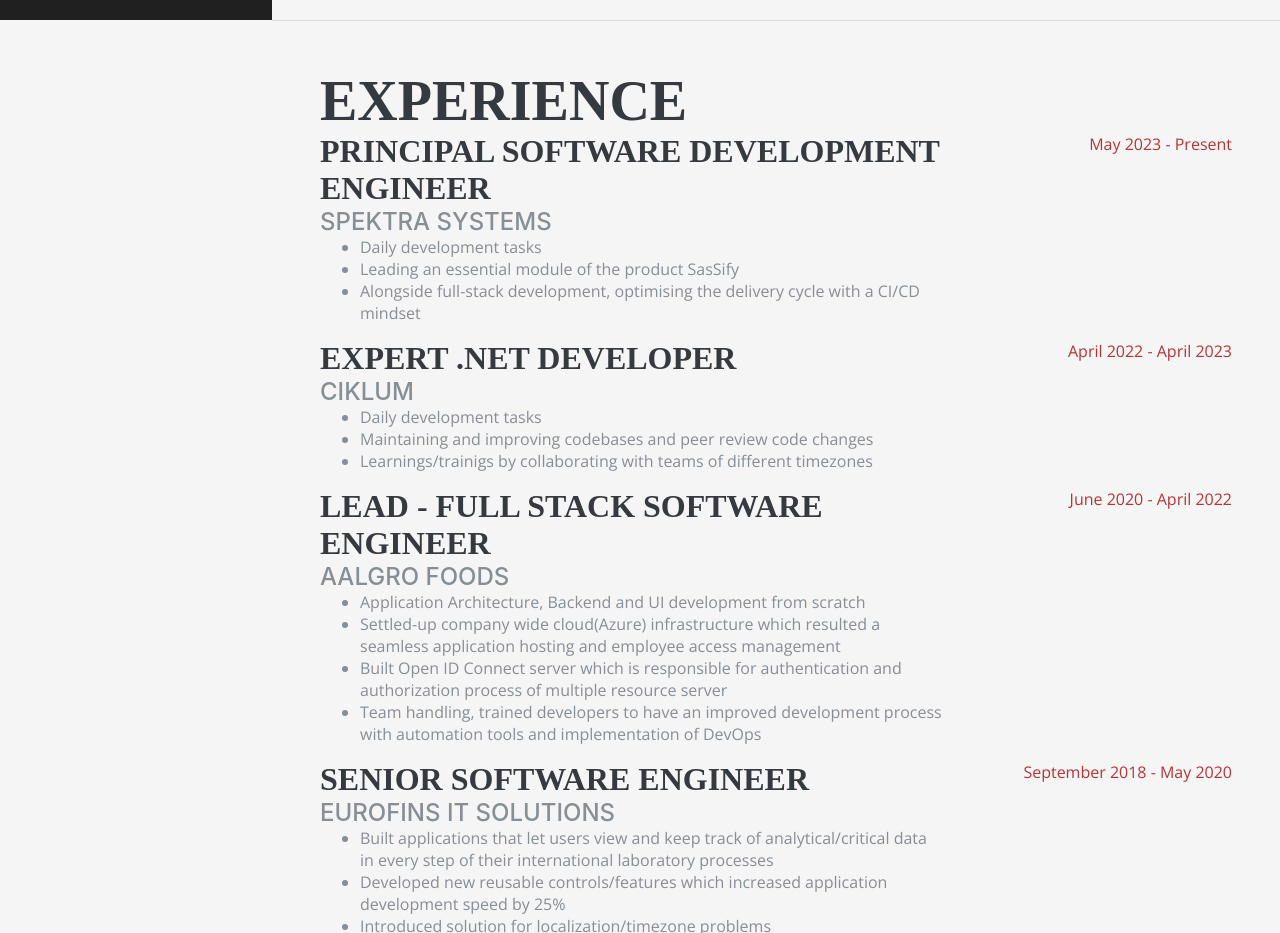
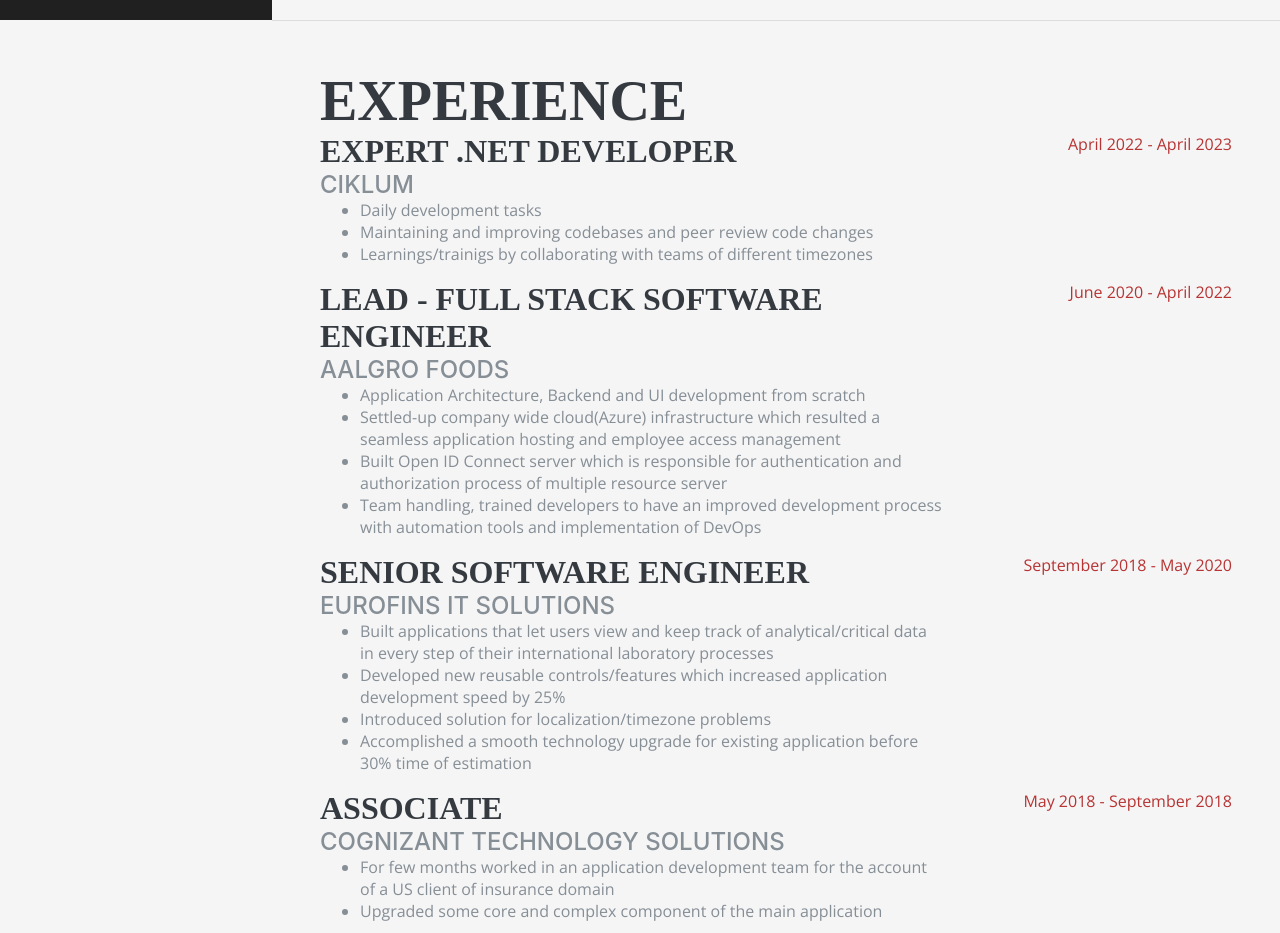
Before and after one commit to MeghnathDas/meghnathdas.github.io, a plain HTML site: page index.html in a window 1280 px wide. Shown: the part 780-1713 px from the top of the page. Drawn offline with nearby package versions, Linux system fonts and the light colour scheme; a web font is replaced by a local one.

Commit message:
Update index.html

```diff
--- a/index.html
+++ b/index.html
@@ -90,28 +90,6 @@
         <section class="resume-section" id="experience">
             <div class="w-100">
                 <h2 class="mb-0">Experience</h2>
-
-
-                <div class="resume-item">
-                    <div class="resume-content">
-                        <h3 class="mb-0">Principal Software Development Engineer</h3>
-                        <div class="subheading">Spektra Systems</div>
-                        <ul>
-                            <li>
-                                Daily development tasks
-                            </li>
-                            <li>
-                                Leading an essential module of the product SasSify
-                            </li>
-                            <li>
-                                Alongside full-stack development, optimising the delivery cycle with a CI/CD mindset
-                            </li>
-                        </ul>
-                    </div>
-                    <div class="resume-date">
-                        <span class="text-primary">May 2023 - Present</span>
-                    </div>
-                </div>
 
                 <div class="resume-item">
                     <div class="resume-content">
```
